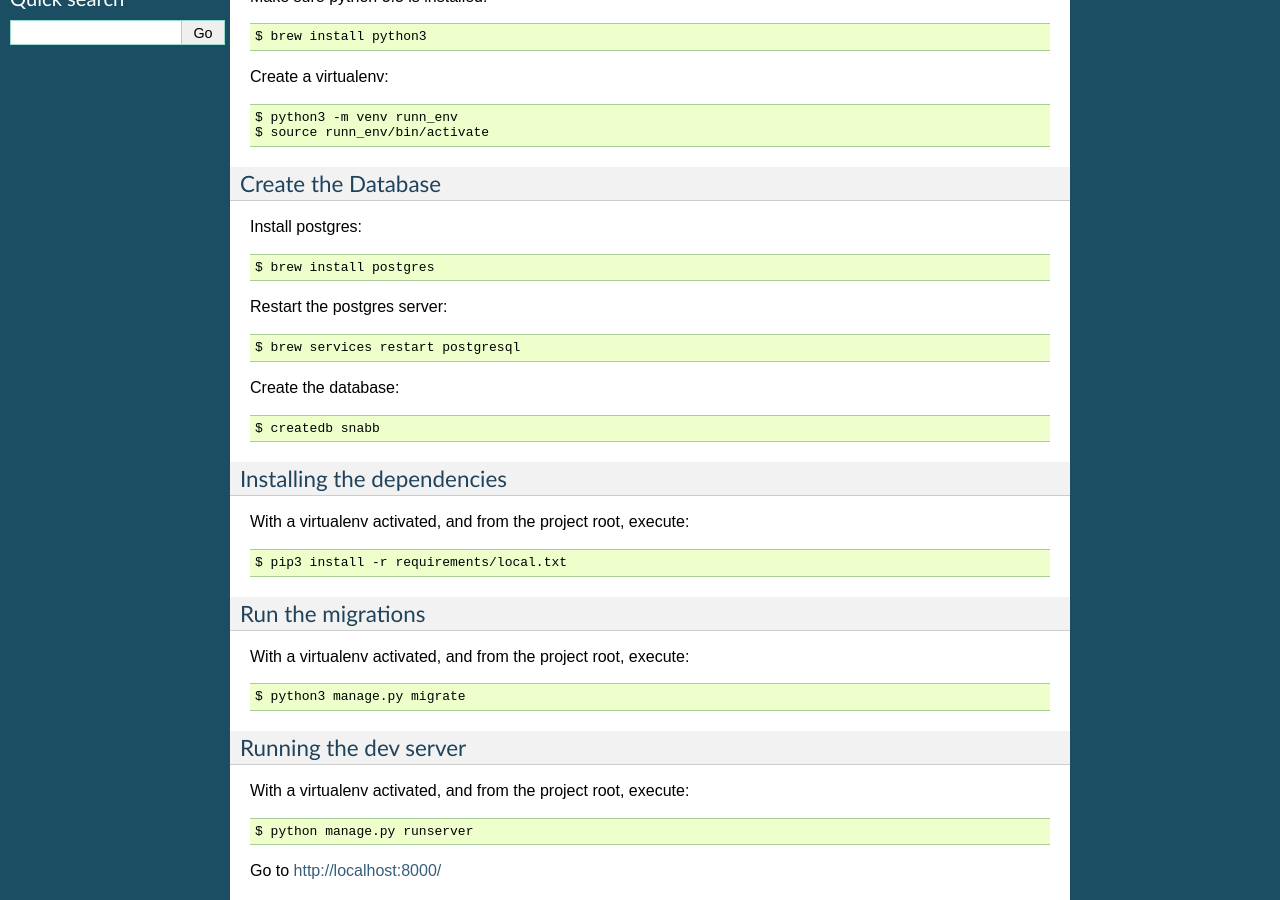
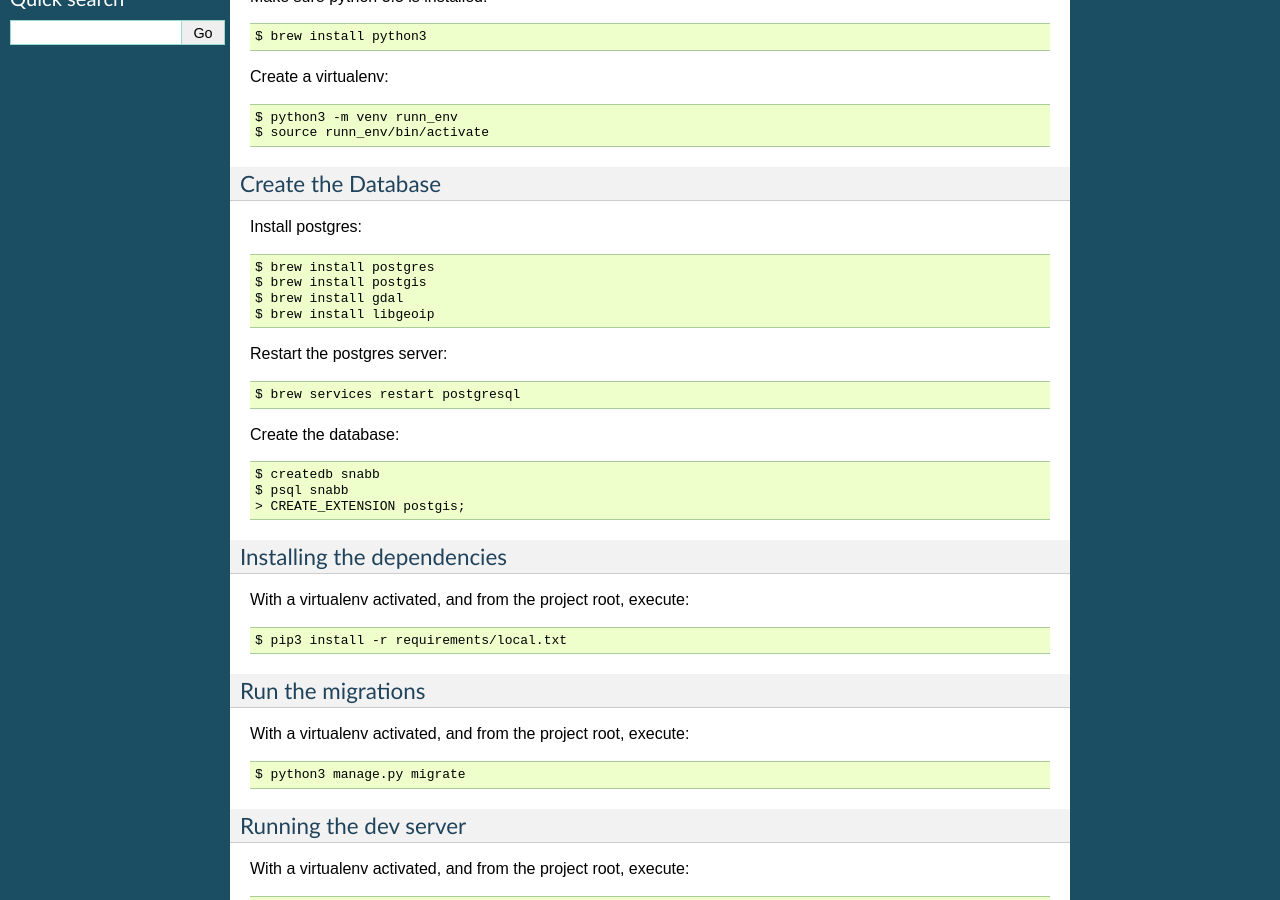
Before and after one commit to SnabbHQ/snabb-api-backend, a Sphinx documentation site: the page built from docs/install.md, in a window 1280 px wide and 900 px high, scrolled down 440 px. Built offline with Sphinx 7.4.7, drawn with Linux system fonts in a browser that asks for light colours; pages that are not in the unit, such as notebooks, are missing from menus.

```diff
--- a/docs/install.md
+++ b/docs/install.md
@@ -32,6 +32,9 @@ Create a virtualenv:
 Install postgres:
 
     $ brew install postgres
+    $ brew install postgis
+    $ brew install gdal
+    $ brew install libgeoip
 
 Restart the postgres server:
 
@@ -40,6 +43,8 @@ Restart the postgres server:
 Create the database:
 
     $ createdb snabb
+    $ psql snabb
+    > CREATE_EXTENSION postgis;
 
 ### Installing the dependencies
 
```
Also changed, not shown: 1 other file.
